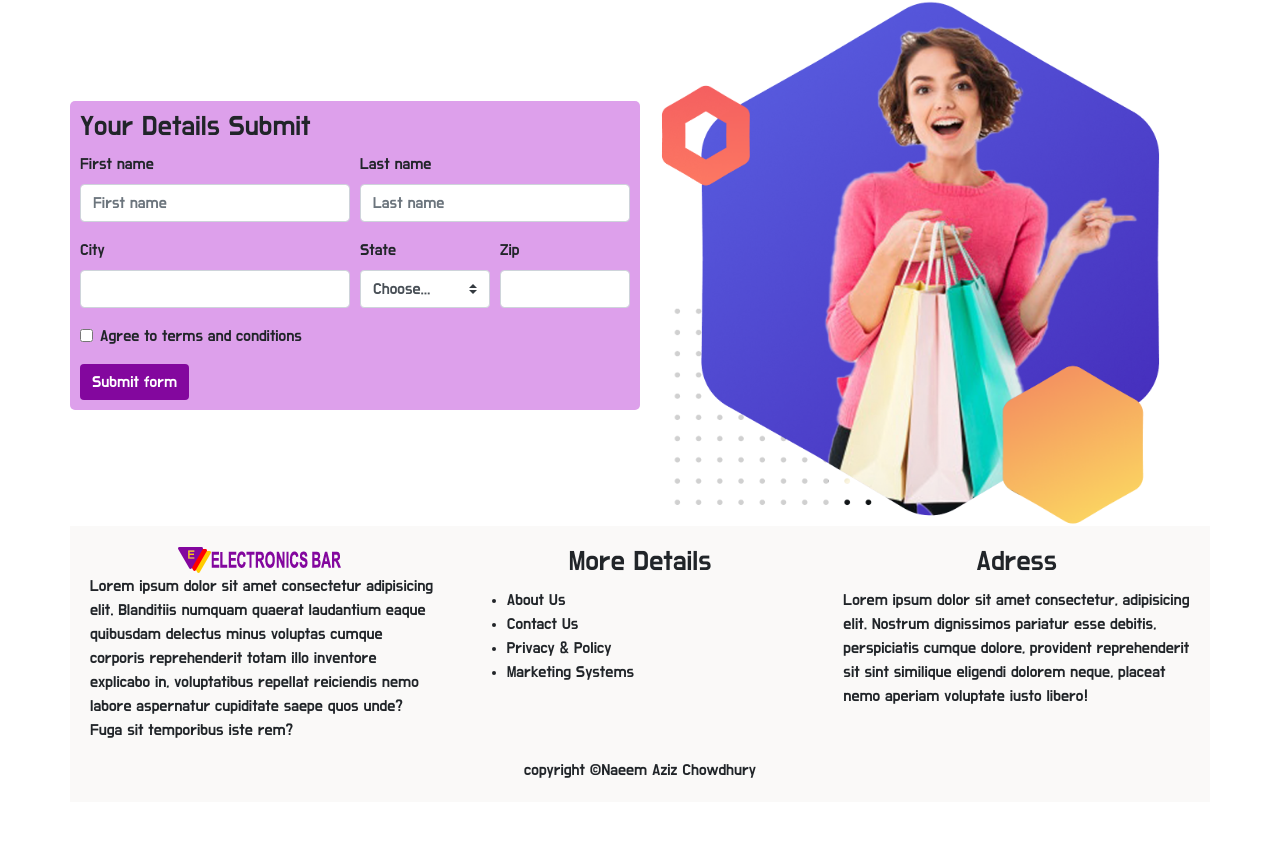
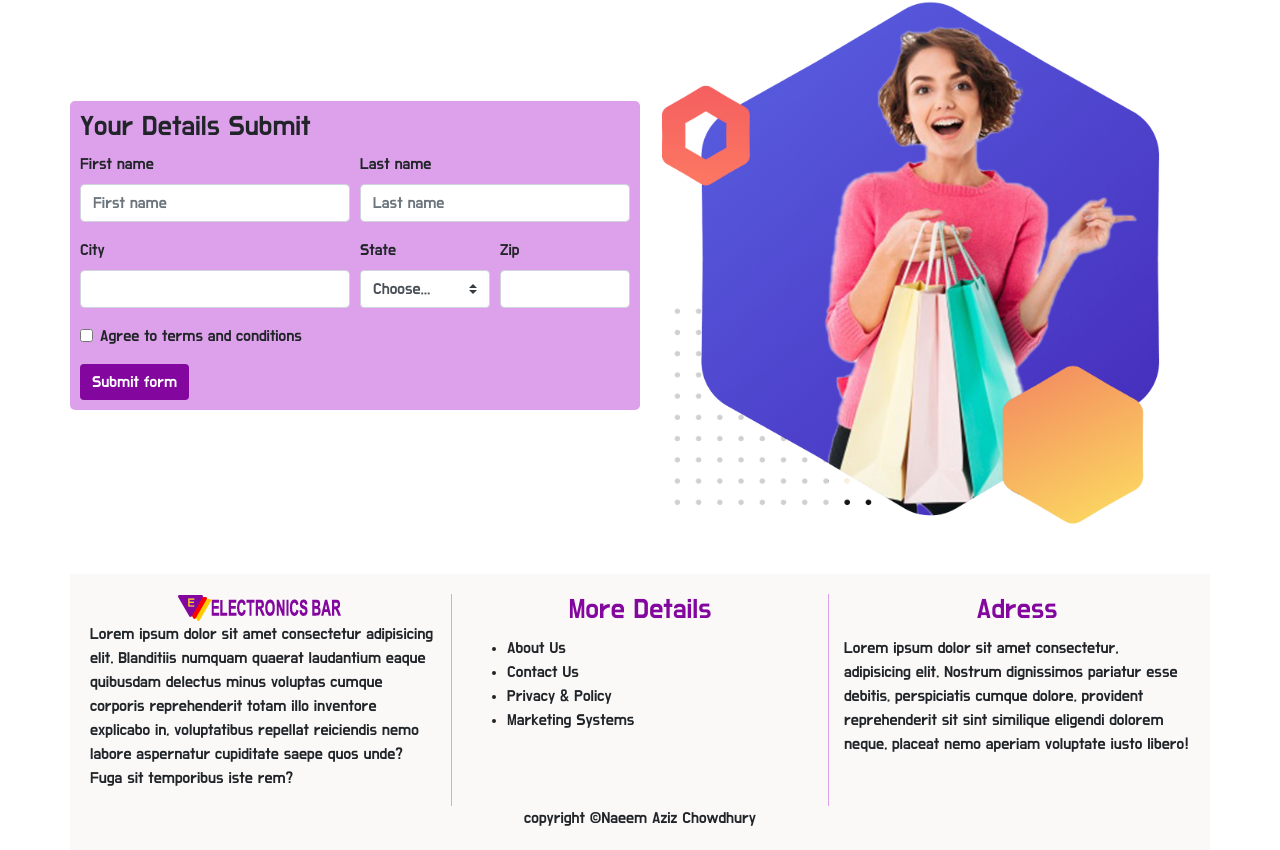
Before and after one commit to naeemazizbd/Ecommerce-Practice-01, a plain HTML site: page index.html in a window 1280 px wide. Shown: the part 2786-3636 px from the top of the page. Before the commit the page ends 3588 px from the top, so only its background shows below. Drawn offline with nearby package versions, Linux system fonts and the light colour scheme.

Commit message:
final 2 update

```diff
--- a/index.html
+++ b/index.html
@@ -320,13 +320,13 @@
             </div>
         </div>
     </section>
-    <section class=" footer-bg container">
+    <section class=" footer-bg container mt-5">
         <div class="row">
-            <div class="col-sm">
+            <div class="col-sm ">
               <img src="images/logo.png" alt="">
               <p>Lorem ipsum dolor sit amet consectetur adipisicing elit. Blanditiis numquam quaerat laudantium eaque quibusdam delectus minus voluptas cumque corporis reprehenderit totam illo inventore explicabo in, voluptatibus repellat reiciendis nemo labore aspernatur cupiditate saepe quos unde? Fuga sit temporibus iste rem?</p>
             </div>
-            <div class="col-sm">
+            <div class="col-sm footer-bg-left">
                 <h3>More Details </h3>
               <ul>
                   <li>About Us</li>
@@ -335,7 +335,7 @@
                   <li>Marketing Systems</li>
               </ul>
             </div>
-            <div class="col-sm">
+            <div class="col-sm footer-bg-left">
               <h3>Adress</h3>
               <p>Lorem ipsum dolor sit amet consectetur, adipisicing elit. Nostrum dignissimos pariatur esse debitis, perspiciatis cumque dolore, provident reprehenderit sit sint similique eligendi dolorem neque, placeat nemo aperiam voluptate iusto libero!</p>
             </div>
--- a/style.css
+++ b/style.css
@@ -47,6 +47,7 @@ body{font-family: 'Do Hyeon', sans-serif;
     }
     .footer-bg h3{
         text-align:center;
+        color:#83079e;
     }
     .footer-bg img{
         margin-left: 25%;
@@ -54,3 +55,6 @@ body{font-family: 'Do Hyeon', sans-serif;
     .footer-bg footer{
         text-align: center;
     }
+    .footer-bg-left{
+        border-left: 1px solid #dda0eb;
+    }
```
